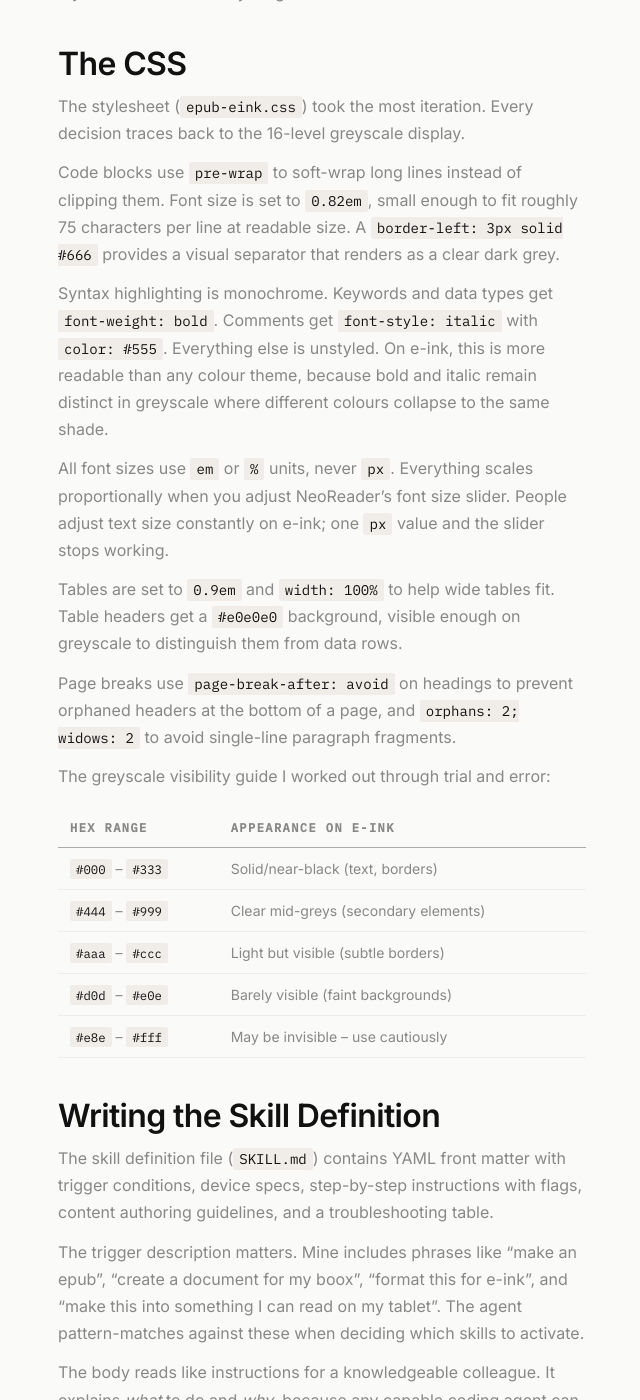
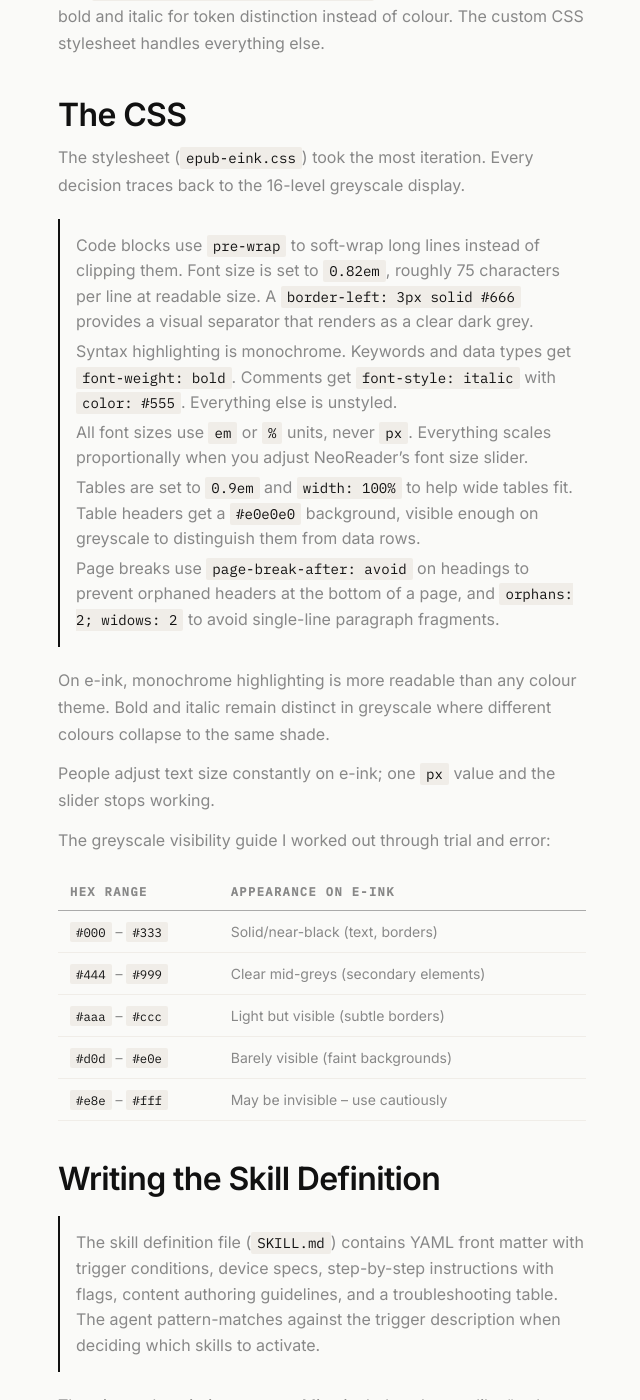
Before and after one commit to rhyscazenove/Rhyscazenove, a Jekyll site: the page built from docs/_posts/2026-04-09-building-a-claude-code-skill-for-my-boox.md, in a window 1280 px wide and 1400 px high, scrolled down 4296 px. Shown: the whole window, without its empty margins (318-958 px from the left). Built offline with Jekyll 4.4.1, drawn with Linux system fonts in a browser that asks for light colours; some of the changed text lies outside the part shown.

Commit message:
Refactor skill documentation: enhance clarity by converting paragraphs to block quotes for better readability and structure

```diff
--- a/docs/_posts/2026-04-09-building-a-claude-code-skill-for-my-boox.md
+++ b/docs/_posts/2026-04-09-building-a-claude-code-skill-for-my-boox.md
@@ -36,7 +36,9 @@ In my case, the skill encodes e-ink display constraints, NeoReader's CSS renderi
 
 ## Why Not Just Run Pandoc?
 
-The display is sharp (2480x1860 at 300 PPI) but limited to 16 levels of grey. No colour. NeoReader, the built-in reader app, supports no flexbox, no grid, no `calc()`, no media queries, no floats. (Full research into NeoReader's rendering capabilities, font choices, and device specs is in the [research catalogue](/boox-epub-research).)
+> The display is 2480x1860 at 300 PPI, limited to 16 levels of grey. No colour. NeoReader, the built-in reader app, supports no flexbox, no grid, no `calc()`, no media queries, no floats.
+
+Full research into NeoReader's rendering capabilities, font choices, and device specs is in the [research catalogue](/boox-epub-research).
 
 The problems I kept hitting with vanilla `pandoc input.md -o output.epub`:
 
@@ -84,15 +86,19 @@ The `--syntax-highlighting=monochrome` flag tells Pandoc to use bold and italic
 
 The stylesheet (`epub-eink.css`) took the most iteration. Every decision traces back to the 16-level greyscale display.
 
-Code blocks use `pre-wrap` to soft-wrap long lines instead of clipping them. Font size is set to `0.82em`, small enough to fit roughly 75 characters per line at readable size. A `border-left: 3px solid #666` provides a visual separator that renders as a clear dark grey.
+> Code blocks use `pre-wrap` to soft-wrap long lines instead of clipping them. Font size is set to `0.82em`, roughly 75 characters per line at readable size. A `border-left: 3px solid #666` provides a visual separator that renders as a clear dark grey.
+>
+> Syntax highlighting is monochrome. Keywords and data types get `font-weight: bold`. Comments get `font-style: italic` with `color: #555`. Everything else is unstyled.
+>
+> All font sizes use `em` or `%` units, never `px`. Everything scales proportionally when you adjust NeoReader's font size slider.
+>
+> Tables are set to `0.9em` and `width: 100%` to help wide tables fit. Table headers get a `#e0e0e0` background, visible enough on greyscale to distinguish them from data rows.
+>
+> Page breaks use `page-break-after: avoid` on headings to prevent orphaned headers at the bottom of a page, and `orphans: 2; widows: 2` to avoid single-line paragraph fragments.
 
-Syntax highlighting is monochrome. Keywords and data types get `font-weight: bold`. Comments get `font-style: italic` with `color: #555`. Everything else is unstyled. On e-ink, this is more readable than any colour theme, because bold and italic remain distinct in greyscale where different colours collapse to the same shade.
+On e-ink, monochrome highlighting is more readable than any colour theme. Bold and italic remain distinct in greyscale where different colours collapse to the same shade.
 
-All font sizes use `em` or `%` units, never `px`. Everything scales proportionally when you adjust NeoReader's font size slider. People adjust text size constantly on e-ink; one `px` value and the slider stops working.
-
-Tables are set to `0.9em` and `width: 100%` to help wide tables fit. Table headers get a `#e0e0e0` background, visible enough on greyscale to distinguish them from data rows.
-
-Page breaks use `page-break-after: avoid` on headings to prevent orphaned headers at the bottom of a page, and `orphans: 2; widows: 2` to avoid single-line paragraph fragments.
+People adjust text size constantly on e-ink; one `px` value and the slider stops working.
 
 The greyscale visibility guide I worked out through trial and error:
 
@@ -106,9 +112,9 @@ The greyscale visibility guide I worked out through trial and error:
 
 ## Writing the Skill Definition
 
-The skill definition file (`SKILL.md`) contains YAML front matter with trigger conditions, device specs, step-by-step instructions with flags, content authoring guidelines, and a troubleshooting table.
+> The skill definition file (`SKILL.md`) contains YAML front matter with trigger conditions, device specs, step-by-step instructions with flags, content authoring guidelines, and a troubleshooting table. The agent pattern-matches against the trigger description when deciding which skills to activate.
 
-The trigger description matters. Mine includes phrases like "make an epub", "create a document for my boox", "format this for e-ink", and "make this into something I can read on my tablet". The agent pattern-matches against these when deciding which skills to activate.
+The trigger description matters. Mine includes phrases like "make an epub", "create a document for my boox", "format this for e-ink", and "make this into something I can read on my tablet".
 
 The body reads like instructions for a knowledgeable colleague. It explains *what* to do and *why*, because any capable coding agent can adapt instructions to new situations if it understands the reasoning. For example:
 
```
